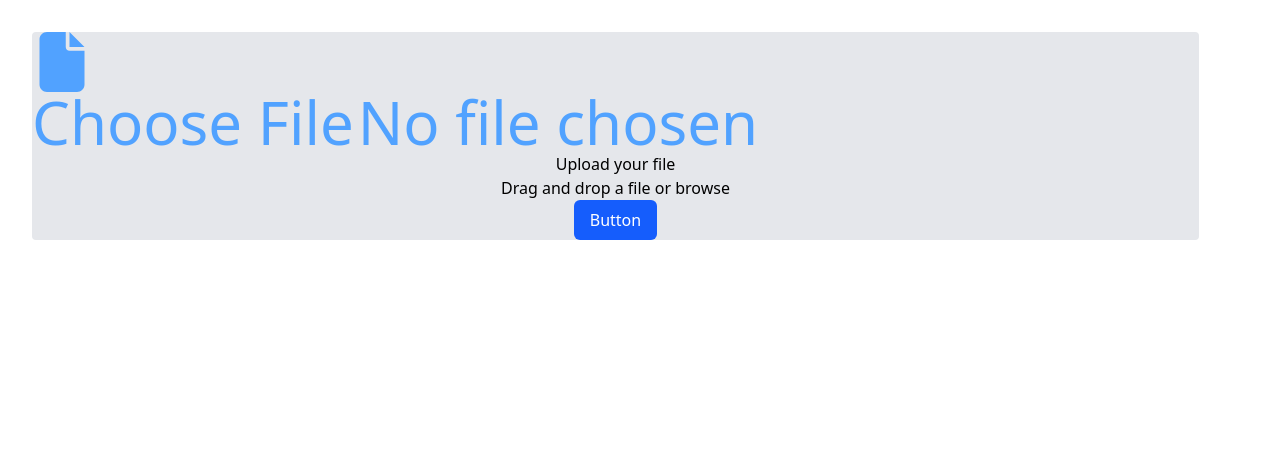
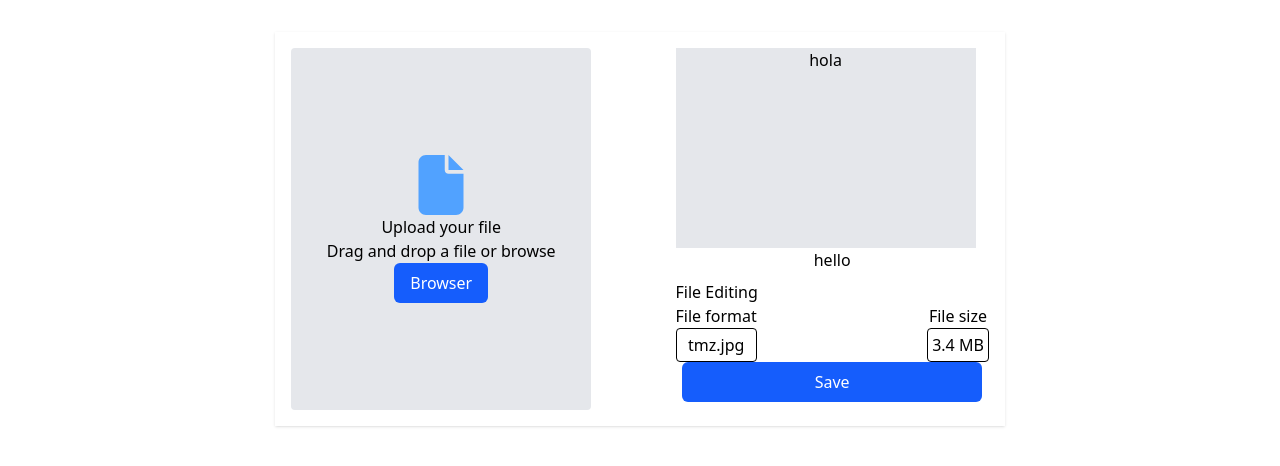
Before and after one commit to akareagwom/Frotend-Projects, a React (Vite) app: page / in a window 1280 px wide. Shown: the top 466 px of the page. Built offline with nearby package versions, Linux system fonts and the light colour scheme.

Commit message:
upload UI

```diff
--- a/src/App.tsx
+++ b/src/App.tsx
@@ -9,7 +9,7 @@ function App() {
 
   return (
     <>
-      <div className="bg-red-400">
+      <div className="flex flex-col justify-center items-center ">
         <Upload/>
       </div>
     </>
--- a/src/pages/Upload/upload.tsx
+++ b/src/pages/Upload/upload.tsx
@@ -1,23 +1,42 @@
 import { FaFile } from "react-icons/fa6";
-import Button from './components/Button'
+import Button from "./components/Button";
 
-const Upload =()=>{
-    return(
-        <div className="bg-white">
-            <div className="flex">
-                <div className="bg-gray-200 flex flex-col justify-center items-center rounded-sm">
+const Upload = () => {
+  return (
+    <div className="bg-white shadow p-4 w-[60%]">
+      <div className="flex justify-between ">
+        <div className="bg-gray-200 flex w-[300px] flex-col justify-center p-4 items-center rounded-sm">
           <div className="text-blue-400 text-6xl">
             <FaFile />
-                    <input type="file" name="" id="" />
+            {/* <input type="file" name="" id="" /> */}
           </div>
           <h1>Upload your file</h1>
           <p>Drag and drop a file or browse</p>
-                    <Button />
+          <Button text="Browser" />
         </div>
-
+        {/* editing */}
+        <div className="">
+            <div className="bg-gray-200 w-[300px] h-[200px]">hola</div>
+            <p>hello</p>
+            <form className="py-2">
+                <label>File Editing</label>
+                <input type="text" name="" id="" />
+                <div className="flex justify-between items-center">
+                    <div className="">
+                        <label htmlFor="">File format</label>
+                        <p className="p-1 border-1 border-black rounded-sm">tmz.jpg</p>
+                    </div>
+                     <div className="">
+                        <label htmlFor="">File size</label>
+                        <p className="p-1 border-1 border-black rounded-sm">3.4 MB</p>
                     </div>
                 </div>
-    )
-}
+                <Button text="Save" className="w-[300px]" />
+            </form>
+        </div>
+      </div>
+    </div>
+  );
+};
 
 export default Upload;
```
Lines whose indentation alone changed are shown as unchanged.
